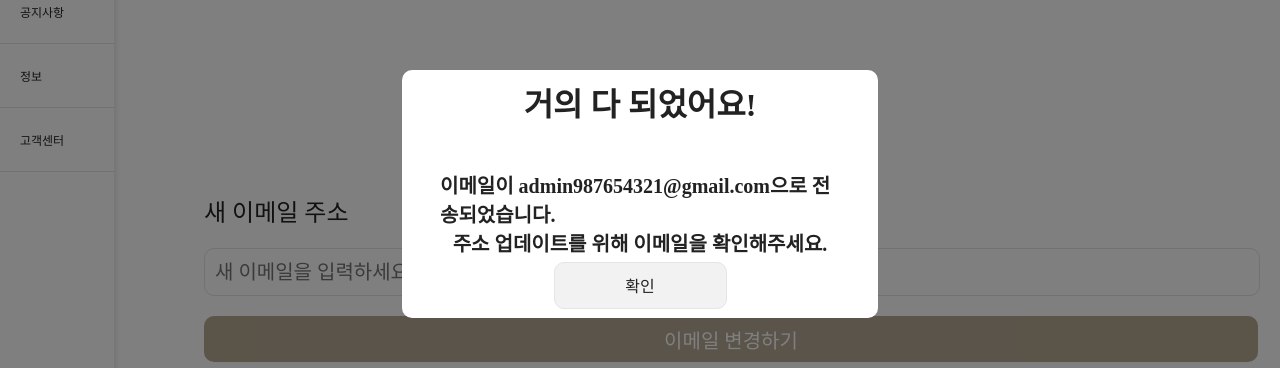
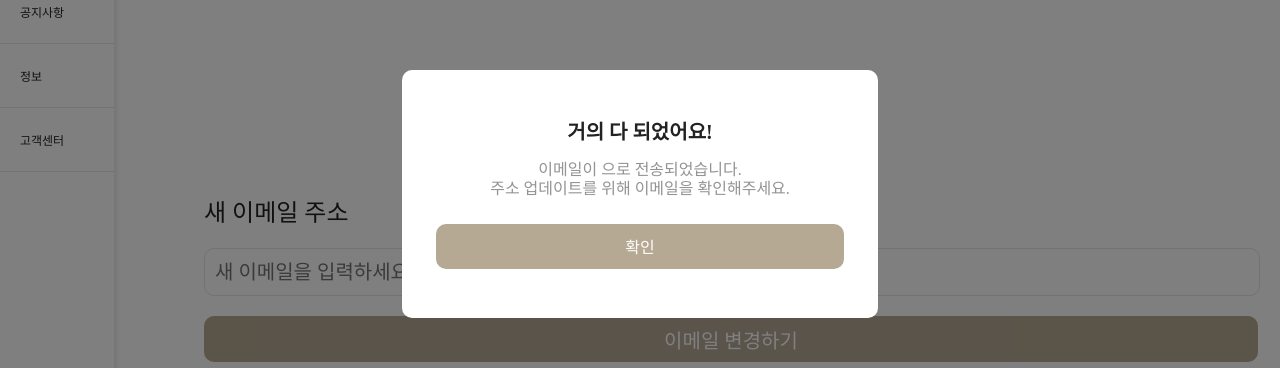
Before and after one commit to WRITE-ROOM/TEST, a React (Create React App) app: page /myprofile/account/email in a window 1280 px wide. Both pictures are taken after a click on the button "이메일 변경하기". Shown: the part 206-574 px from the top of the page. Built offline with nearby package versions, Linux system fonts and the light colour scheme; no server answers.

Commit message:
fix: 이메일 모달, 소재 북마크 post API 수정

```diff
--- a/src/components/Main/MainBox/MainBox.style.js
+++ b/src/components/Main/MainBox/MainBox.style.js
@@ -8,7 +8,7 @@ export const App = styled.div`
 	align-items: center;
 	h1 {
 		position: relative;
-		right: 620px;
+		left: 80%;
 		font-family: Pretendard;
 		font-size: 24px;
 		font-weight: 200;
--- a/src/components/Myprofile/Account/Account.jsx
+++ b/src/components/Myprofile/Account/Account.jsx
@@ -106,6 +106,29 @@ export default function Account() {
   };
 
 
+  const getUserProfile = async() => {
+    try {
+      const res = await axios.get(`https://dev.writeroom.shop/users/myProfile`, {
+        headers: {
+          'Authorization': `Bearer ${receivedToken}`
+        },
+      });
+      const data = res.data.result;
+      dispatch(setAccount({
+        userId: data.userId,
+        userName: data.nickName,
+        profileImg: data.profileImg,
+        userEmail: data.email,
+        joinType: data.joinType,
+      }))
+    } catch (error){
+      console.error(error);
+    }
+   }
+   useEffect(() => {
+    getUserProfile();
+   }, [])
+
 return (
   <div>
     <S.Container>
--- a/src/components/Myprofile/Account/AccountEmail/AccountEmail.jsx
+++ b/src/components/Myprofile/Account/AccountEmail/AccountEmail.jsx
@@ -36,6 +36,7 @@ export default function AccountEmail() {
     }
   }
 
+
   useEffect(() => {
     setCurrentEmail(user.userEmail);
   }, [])
@@ -59,7 +60,7 @@ export default function AccountEmail() {
             <button onClick={patchEmail}>이메일 변경하기</button>
           </R.NewEmail>
 				</S.Info>
-        <EmailModal isOpen={isModalOpen} onClose={closeModal}/>
+        <EmailModal isOpen={isModalOpen} onClose={closeModal} NewEmail={newEmail}/>
     </S.Container>
   )
 }
--- a/src/components/Myprofile/Account/AccountEmail/EmailModal/EmailModal.jsx
+++ b/src/components/Myprofile/Account/AccountEmail/EmailModal/EmailModal.jsx
@@ -1,7 +1,16 @@
 import React from 'react'
 import * as S from "./EmailModal.style"
+import { useNavigate } from 'react-router-dom';
 
-export default function EmailModal({isOpen, onClose}) {
+export default function EmailModal({isOpen, onClose, NewEmail}) {
+
+  let navigate = useNavigate();
+
+  const handleEmail = () => {
+    onClose();
+    navigate('/myprofile/account');
+    window.location.reload();
+  }
   if (!isOpen) return null;
   return (
     <div>
@@ -9,10 +18,10 @@ export default function EmailModal({isOpen, onClose}) {
 				<S.Modal>
           <h1>거의 다 되었어요!</h1>
 					<S.Info>
-            <h2>이메일이 admin987654321@gmail.com으로 전송되었습니다.</h2>
-            <h2>주소 업데이트를 위해 이메일을 확인해주세요.</h2>
+            <h6>이메일이 {NewEmail}으로 전송되었습니다.</h6>
+            <h6>주소 업데이트를 위해 이메일을 확인해주세요.</h6>
 					</S.Info>
-            <S.Button onClick={onClose}>확인</S.Button>
+            <S.Button onClick={handleEmail}>확인</S.Button>
 				</S.Modal>
 			</S.ModalBackground>
 		</div>
--- a/src/components/Myprofile/Account/AccountEmail/EmailModal/EmailModal.style.js
+++ b/src/components/Myprofile/Account/AccountEmail/EmailModal/EmailModal.style.js
@@ -15,31 +15,42 @@ export const ModalBackground = styled.div`
 export const Modal = styled.div`
 	width: 476px;
 	height: 248px;
-	// padding: 10px;
 	display: flex;
 	flex-direction: column;
 	align-items: center;
-	justify-content: space-around;
+	justify-content: center;
 	border-radius: 10px;
 	background: white;
 	z-index: 99;
+
+    h1 {
+        font-family: Pretendard;
+        font-size: 20px;
+        font-weight: 600;
+        line-height: 24px;
+        letter-spacing: 0em;
+        text-align: center;
+        margin: 0;
+    }
+    h6 {
+        font-family: Pretendard;
+        font-size: 16px;
+        font-weight: 300;
+        line-height: 19px;
+        letter-spacing: 0em;
+        text-align: center;
+        color: rgba(147, 147, 147, 1);
+        margin: 0;
+    }
 `
 export const Info = styled.div`
-    position: relative;
-    top: 20px;
     width: 400px;
-    height: 100px;
+    height: 50px;
     display: flex;
     flex-direction: column;
     align-items: center;
     justify-content: center;
-
-    h2 {
-        font-family: Pretendard;
-        font-size: 20px;
-        font-weight: 600;
-        margin: 0;
-    }
+    margin-top: 10px;
     p {
         width: 395px;
         height: 19px;
@@ -52,15 +63,16 @@ export const Info = styled.div`
 `
 
 export const Button = styled.div`
-	width: 171px;
+	width: 408px;
 	height: 45px;
 	display: flex;
 	align-items: center;
     justify-content: center;
 	border-radius: 10px;
-    background: rgba(242, 242, 242, 1);
-    border: 1px solid rgba(229, 229, 229, 1);
+    background: rgba(181, 169, 148, 1);
 	cursor: pointer;
+    color: white;
+    margin-top: 20px;
 
 	p {
 		width: 60px;
--- a/src/components/RecTopic/RecTopic.jsx
+++ b/src/components/RecTopic/RecTopic.jsx
@@ -166,7 +166,7 @@ export default function RecTopic({ onToggle, setTitle }) {
     const postBookmarkstatus = async (word) => {
       try {
         const res = await axios.post(
-          `https:g//dev.writeroom.shop/bookmarks/topics?content=${word}`,
+          `https://dev.writeroom.shop/bookmarks/topics?content=${word}`,
           {},
           {
             headers: {
```
